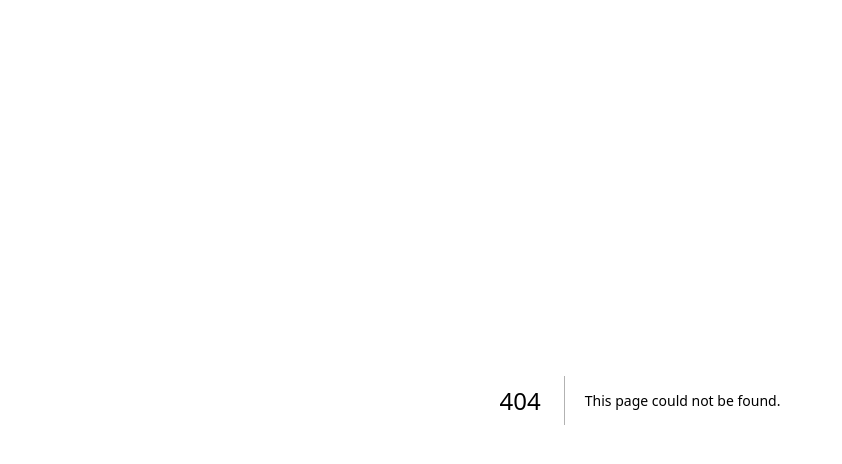
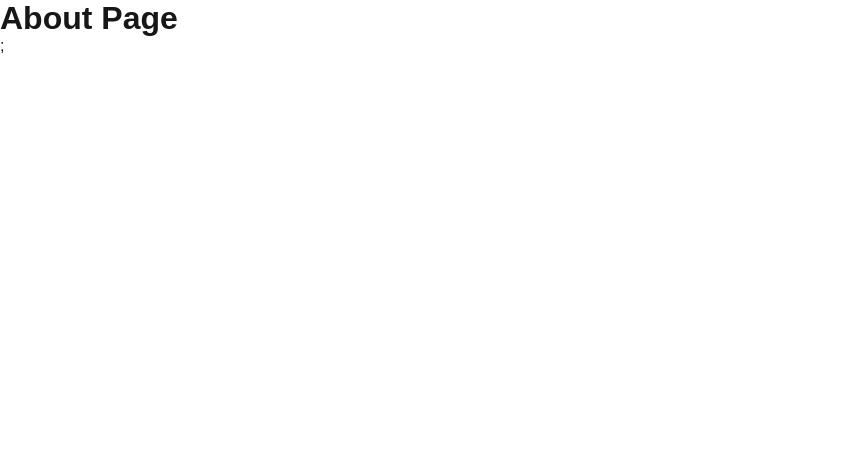
Before and after one commit to shoshoss/Seito-next-tutorial, a Next.js app: page /about in a window 1280 px wide. Before the commit this address had no page. Shown: the top 464 px of the page, without its empty margins (0-842 px from the left). Built offline with nearby package versions, Linux system fonts and the light colour scheme.

Commit message:
Add: aboutページの確認
v

```diff
--- /dev/null
+++ b/src/pages/about.js
@@ -0,0 +1,9 @@
+import React from "react";
+
+export default function about() {
+	return (
+		<div>
+			<h1>About Page</h1>;
+		</div>
+	);
+}
```
